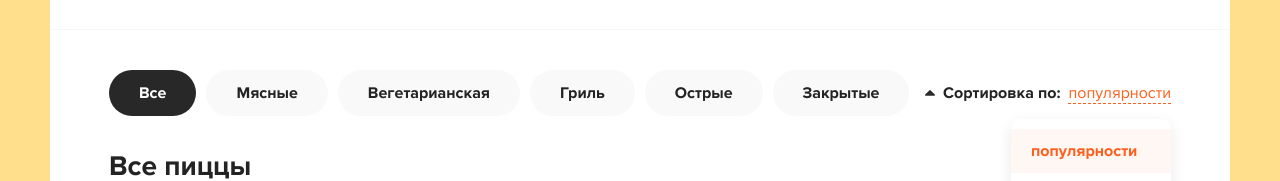
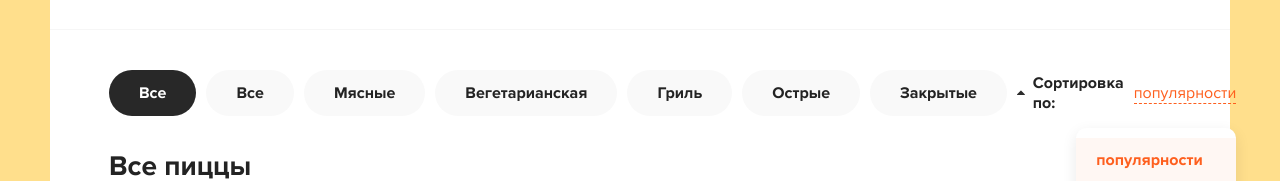
Before and after one commit to ArsMen1/REACT_pizza_store, a React (Create React App) app: page / in a window 1280 px wide. Shown: the part 152-333 px from the top of the page. Built offline with nearby package versions, Linux system fonts and the light colour scheme.

Commit message:
Классовые компоненты 3й урок

```diff
--- a/src/App.js
+++ b/src/App.js
@@ -9,8 +9,9 @@ function App() {
         <div className="container">
           <div className="content__top">
             <Categories
-              clickCategorie={(categoriesName) => alert(categoriesName)}
+              clickCategorie={(categoriesName) => console.log(categoriesName)}
               items={[
+                "Все",
                 "Мясные",
                 "Вегетарианская",
                 "Гриль",
```
Also changed, not shown: src/components/Categories.jsx (+35 -0 lines).
